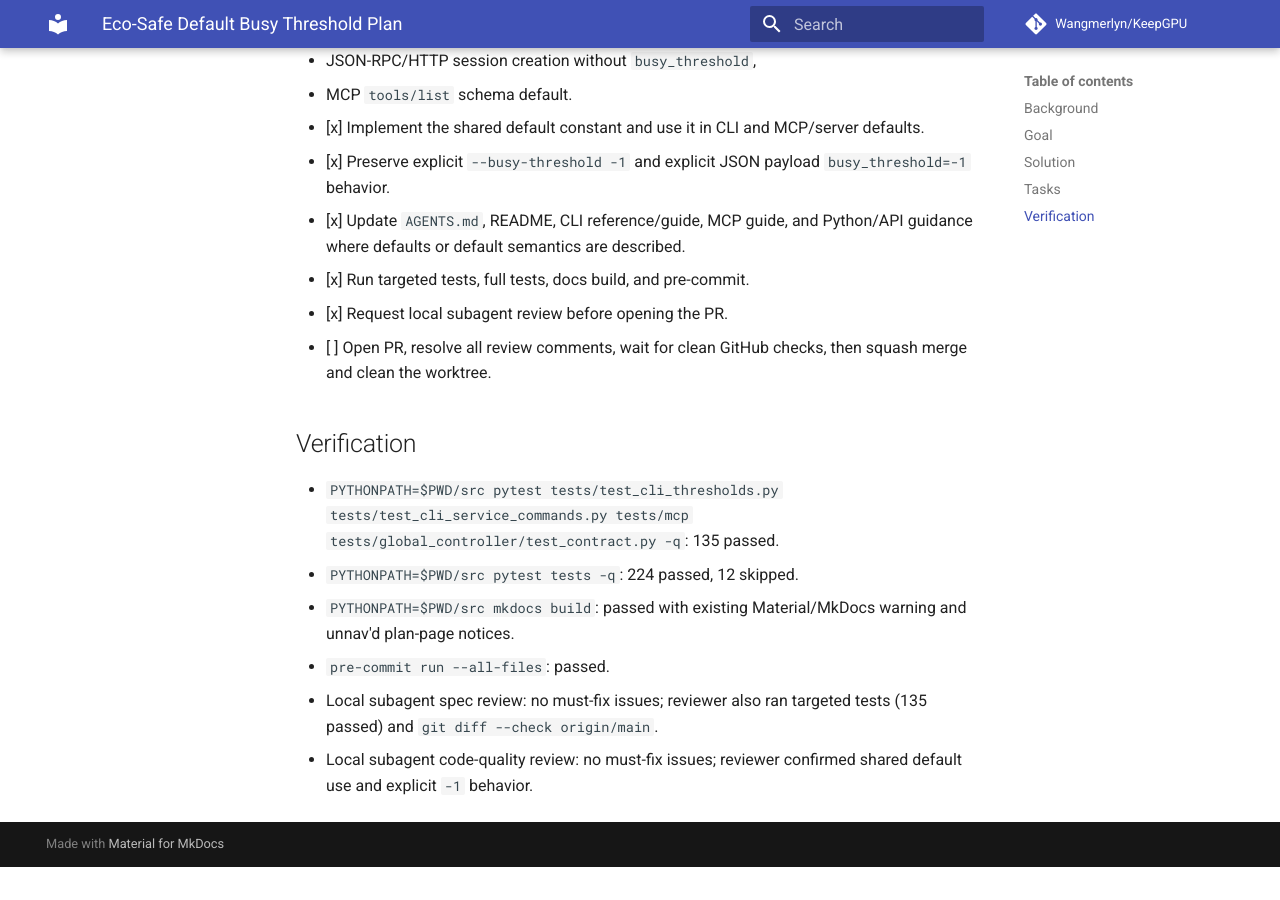
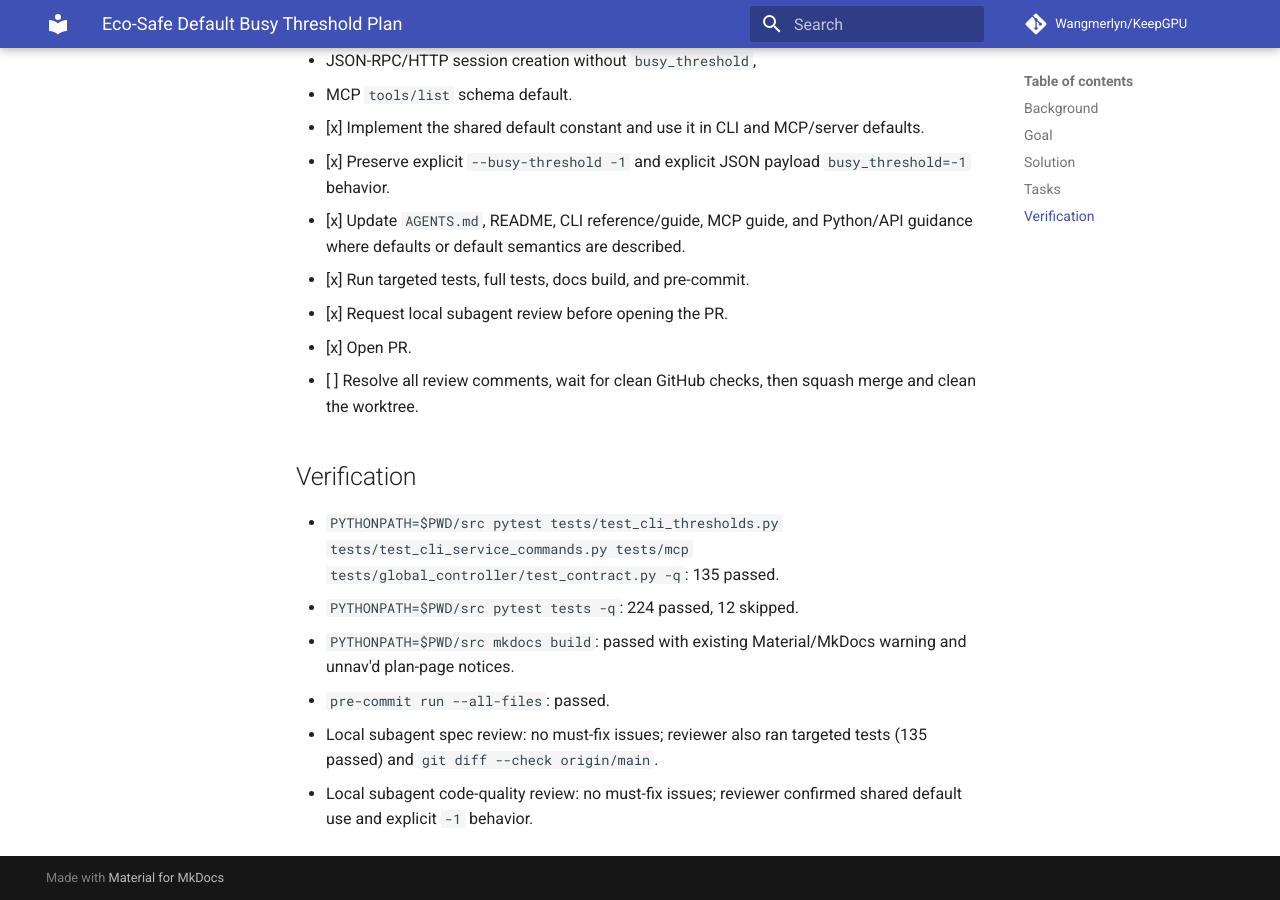
Before and after one commit to Wangmerlyn/KeepGPU, an MkDocs documentation site: the page built from docs/plans/eco-safe-default-busy-threshold.md, in a window 1280 px wide and 900 px high, scrolled down 1020 px. Built offline with MkDocs 1.6.1 and Material for MkDocs 9.7.7, drawn with Linux system fonts in a browser that asks for light colours; comment, search, counter and statistics services are not loaded; before the commit the page ends 1887 px from its top, so only the background shows below that.

```diff
--- a/docs/plans/eco-safe-default-busy-threshold.md
+++ b/docs/plans/eco-safe-default-busy-threshold.md
@@ -41,8 +41,9 @@ unconditional keepalive opt-in.
       guidance where defaults or default semantics are described.
 - [x] Run targeted tests, full tests, docs build, and pre-commit.
 - [x] Request local subagent review before opening the PR.
-- [ ] Open PR, resolve all review comments, wait for clean GitHub checks, then
-      squash merge and clean the worktree.
+- [x] Open PR.
+- [ ] Resolve all review comments, wait for clean GitHub checks, then squash
+      merge and clean the worktree.
 
 ## Verification
 
```
